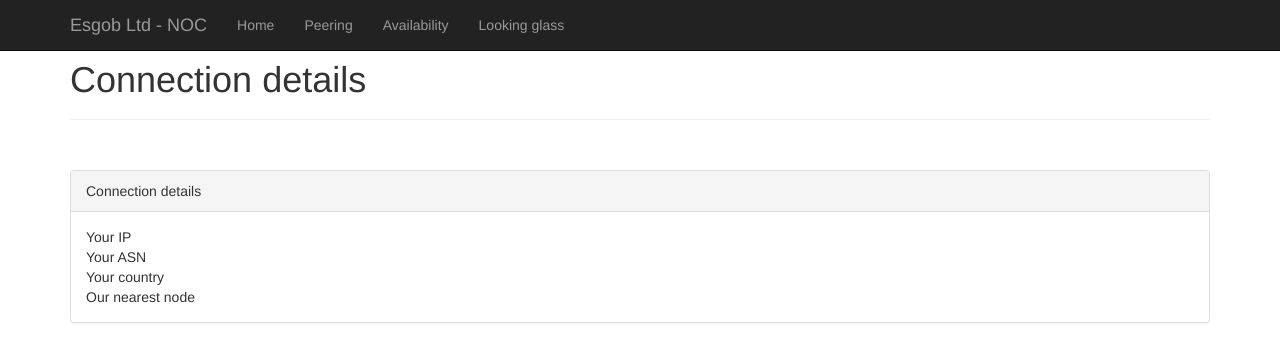
After one commit to flyworker/nocwebsite, a Python web app: template templates/debug.html in a window 1280 px wide. The commit adds this page. Shown: the top 362 px of the page. Run offline with Jinja, Linux system fonts and the light colour scheme; the template is opened without the code that fills it, so the values that code supplies are empty; some libraries are stand-ins or nearby versions.

Commit message:
New debug page

```diff
--- a/main.py
+++ b/main.py
@@ -37,6 +37,11 @@ def peering():
     return render_template('peering.html')
 
 
+@app.route('/debug')
+def debug():
+    return render_template('debug.html')
+
+
 @app.route('/availability')
 def availability():
     return render_template('availability.html')
--- /dev/null
+++ b/templates/debug.html
@@ -0,0 +1,19 @@
+{% extends "layout.html" %}{% block title %}Esgob Ltd - NOC Network Operations - AS30746 AS60564{% endblock %}{% block body %}
+
+		<div class="page-header">
+            <h1>Connection details</h1>
+        </div>
+
+		<p>&nbsp;</p>
+
+        <div class="panel panel-default">
+          <div class="panel-heading">Connection details</div>
+          <div class="panel-body">
+            Your IP</br>
+            Your ASN</br>
+            Your country</br>
+            Our nearest node</br>
+          </div>
+        </div>
+
+{% endblock %}
--- a/templates/layout.html
+++ b/templates/layout.html
@@ -49,11 +49,9 @@
             <div class="collapse navbar-collapse">
               <ul class="nav navbar-nav">
                 {{ navlink("index","Home") }}
+                {{ navlink("peering","Peering") }}
                 {{ navlink("availability","Availability") }}
                 {{ navlink("looking_glass","Looking glass") }}
-                {{ navlink("irr","IRR") }}
-                {{ navlink("peering","Peering") }}
-
               </ul>
             </div><!--/.nav-collapse -->
           </div>
```
